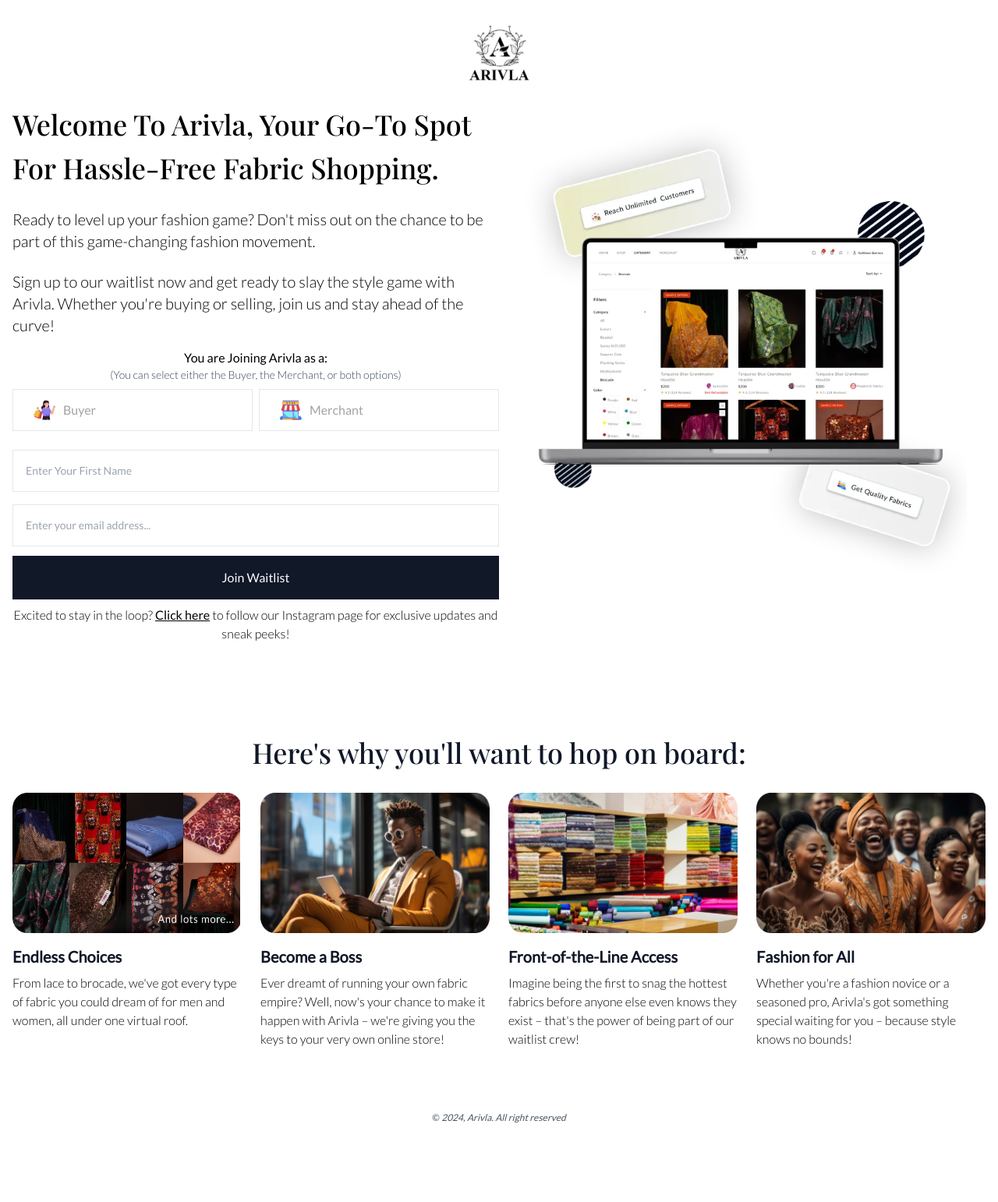
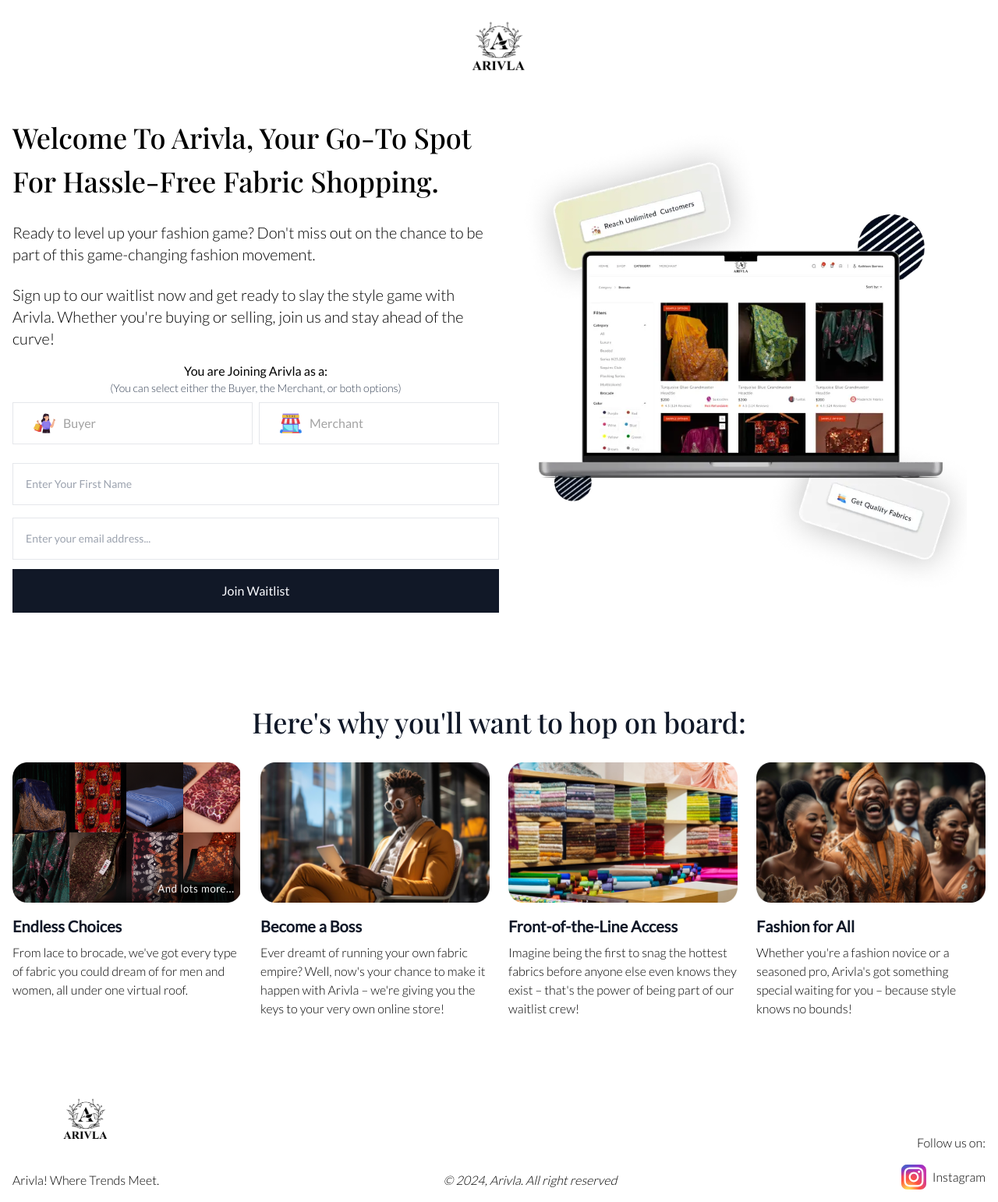
Before and after one commit to Arivla-Inc/waitlist, a Next.js app: page / in a window 1280 px wide. Shown: the whole page at 78% size. Before the commit the page ends 1459 px from the top, so only its background shows below. Built offline with nearby package versions, Linux system fonts and the light colour scheme; a web font is replaced by a local one.

Commit message:
fixes on footer and logo

```diff
--- a/src/app/list/page.tsx
+++ b/src/app/list/page.tsx
@@ -74,7 +74,13 @@
       </div>
 
       <div className="container flex flex-col items-center w-full mx-auto py-14">
-        <Image src="/logo.svg" alt="" width={120} height={120} />
+        <Image
+          src="/logo.jpg"
+          alt="logo"
+          width={120}
+          height={120}
+          quality={100}
+        />
         <div className="mt-6 text-2xl font-bold text-black mb-11">
           WAITLIST LOGIN
         </div>
--- a/src/app/not-found.jsx
+++ b/src/app/not-found.jsx
@@ -1,29 +1,30 @@
-import Link from "next/link"
-import Image from "next/image"
+import Link from "next/link";
+import Image from "next/image";
 
 export default function NotFound() {
   return (
-    <div className='flex min-h-[calc(100vh-64px)] items-center justify-center'>
+    <div className="flex min-h-[calc(100vh-64px)] items-center justify-center">
       <div className="px-4">
-        <Link href='/'>
-           <Image src="/logo.svg" alt="logo" width={80} height={80} />
+        <Link href="/">
+          <Image
+            src="/logo.jpg"
+            alt="logo"
+            width={120}
+            height={120}
+            quality={100}
+          />
         </Link>
       </div>
-        <div className="border h-16"></div>
+      <div className="h-16 border"></div>
       <div className="px-4">
-      <h1 className='text-2xl text-grey-900'>
-        Page not found
-      </h1>
-      <p className=' text-gray-700'>
+        <h1 className="text-2xl text-grey-900">Page not found</h1>
+        <p className="text-gray-700 ">
           The page you tried to access does not exist.
         </p>
-      <Link
-        href='/'
-        className='text-blue2D underline'
-      >
+        <Link href="/" className="underline text-blue2D">
           Go back
         </Link>
       </div>
     </div>
-  )
+  );
 }
--- a/src/components/footer.jsx
+++ b/src/components/footer.jsx
@@ -1,12 +1,41 @@
-import React from 'react'
-
+import Image from "next/image";
+import React from "react";
 
 const Footer = () => {
   return (
-            <p className='font-lato text-center text-gray-600 text-[12px] py-4'>
-              © <em>{new Date().getFullYear()}, Arivla. All right reserved</em>
-            </p>
-  )
-}
+    <div className="container flex flex-col-reverse items-center justify-between gap-4 p-4 mx-auto sm:items-end sm:flex-row">
+      <div className="flex flex-col items-center gap-4">
+        <Image
+          src="/logo.jpg"
+          alt="logo"
+          width={100}
+          height={100}
+          quality={100}
+        />
 
-export default Footer
+        <div className="font-light text-center">Arivla! Where Trends Meet.</div>
+      </div>
+      <p className="italic font-light text-center font-lato">
+        © <em>{new Date().getFullYear()}, Arivla. All right reserved</em>
+      </p>
+      <div className="flex flex-col items-end gap-4 font-light">
+        <div className="font-light">Follow us on:</div>
+        <a
+          href="https://www.instagram.com/arivla_lifestyle?igsh=a2czaDZqNzcyNGFx&utm_source=qr"
+          target="_blank"
+          className="flex items-center gap-2"
+        >
+          <Image
+            src={"/instagram.svg"}
+            alt="instagram"
+            width={32}
+            height={32}
+          />{" "}
+          Instagram
+        </a>
+      </div>
+    </div>
+  );
+};
+
+export default Footer;
--- a/src/components/header.jsx
+++ b/src/components/header.jsx
@@ -3,8 +3,14 @@
 
 const Header = () => {
   return (
-    <div className="flex justify-center mt-8">
-      <Image src="/logo.svg" alt="logo" width={80} height={80} quality={100} />
+    <div className="flex justify-center">
+      <Image
+        src="/logo.jpg"
+        alt="logo"
+        width={120}
+        height={120}
+        quality={100}
+      />
     </div>
   );
 };
--- a/src/components/input.jsx
+++ b/src/components/input.jsx
@@ -160,17 +160,6 @@
           >
             {isLoading ? <Loader /> : "Join Waitlist"}
           </button>
-          <div className="mt-2 font-light text-center">
-            Excited to stay in the loop?{" "}
-            <a
-              href="https://www.instagram.com/arivla_lifestyle?igsh=a2czaDZqNzcyNGFx&utm_source=qr"
-              target="_blank"
-              className="font-normal underline"
-            >
-              Click here
-            </a>{" "}
-            to follow our Instagram page for exclusive updates and sneak peeks!
-          </div>
         </form>
       </div>
       <SuccessModal openModal={openSuccess} setOpenModal={setOpenSuccess} />
```
Also changed, not shown: public/instagram.svg (added). Lines whose indentation alone changed are shown as unchanged.
